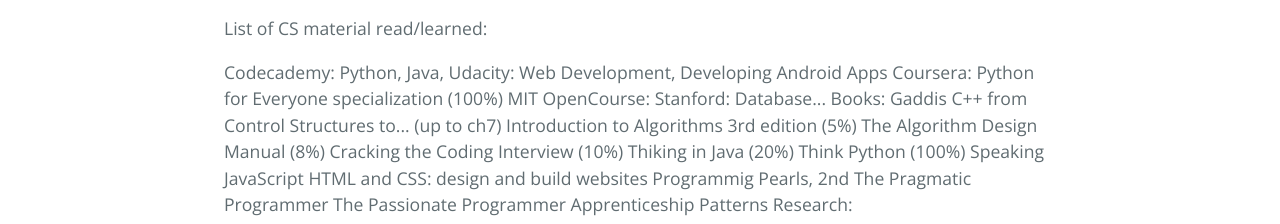
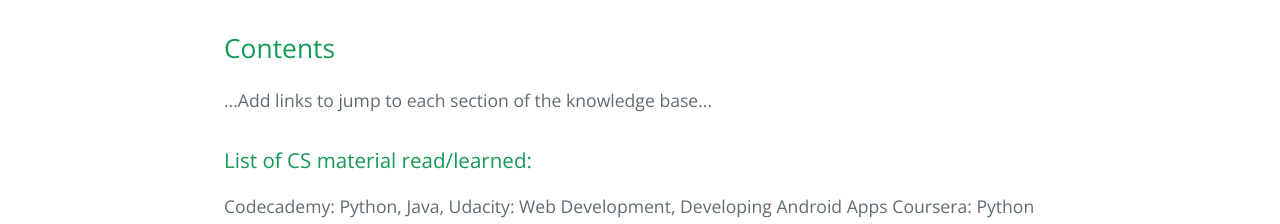
Before and after one commit to jakthu/jakthu.github.io, a plain HTML site: page index.html in a window 1280 px wide. Shown: the part 404-628 px from the top of the page. Drawn offline with nearby package versions, Linux system fonts and the light colour scheme.

Commit message:
Update index.html

```diff
--- a/index.html
+++ b/index.html
@@ -18,7 +18,9 @@
     <section class="main-content">
 
       <h1> wiki, knowledge base of material I have learned</h1>
-      <p>List of CS material read/learned: </p>
+      <h2>Contents</h2>
+      <p>...Add links to jump to each section of the knowledge base...</p>
+      <h3>List of CS material read/learned: </h3>
       <p>Codecademy: Python, Java,
         Udacity: Web Development, Developing Android Apps
         Coursera: Python for Everyone specialization (100%)
```
